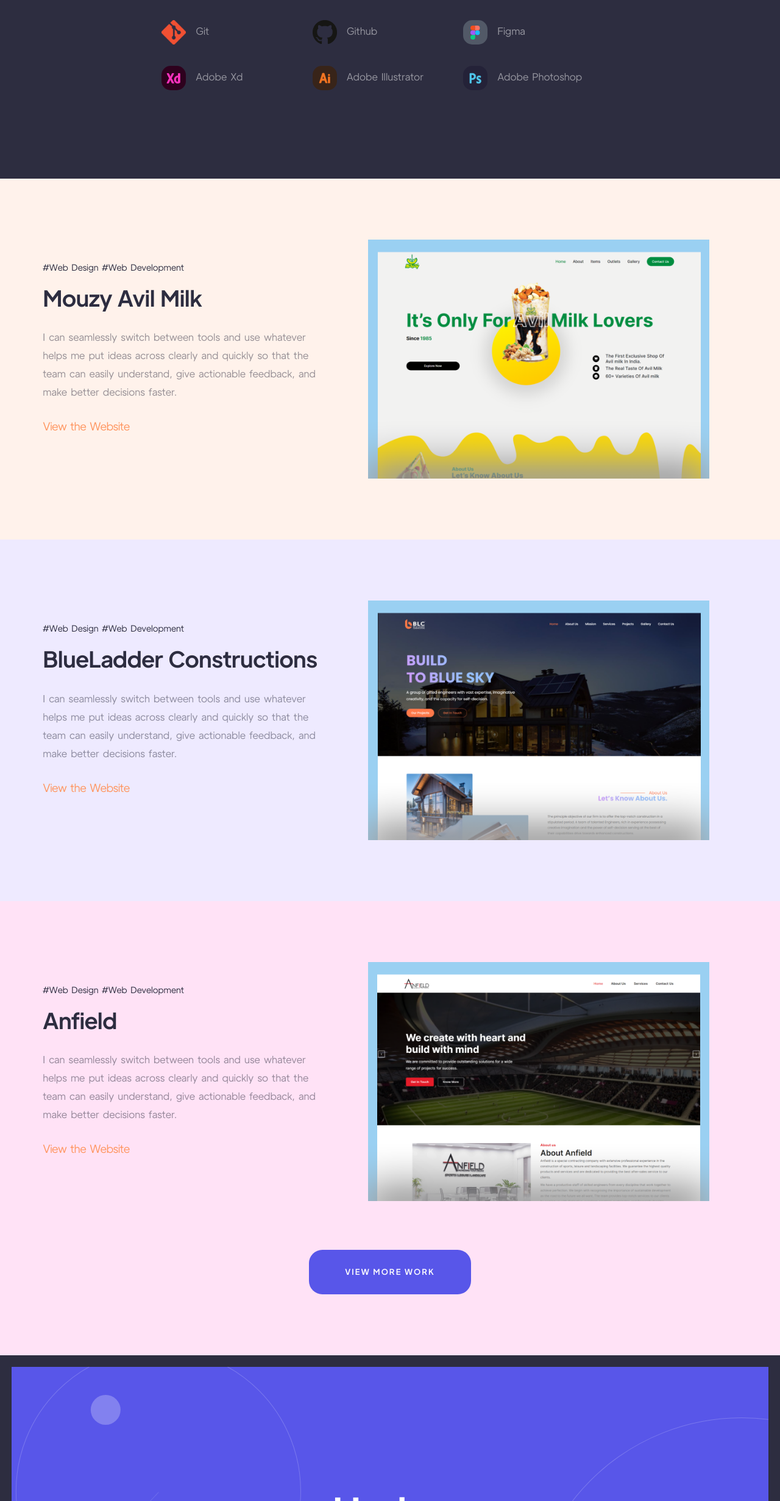
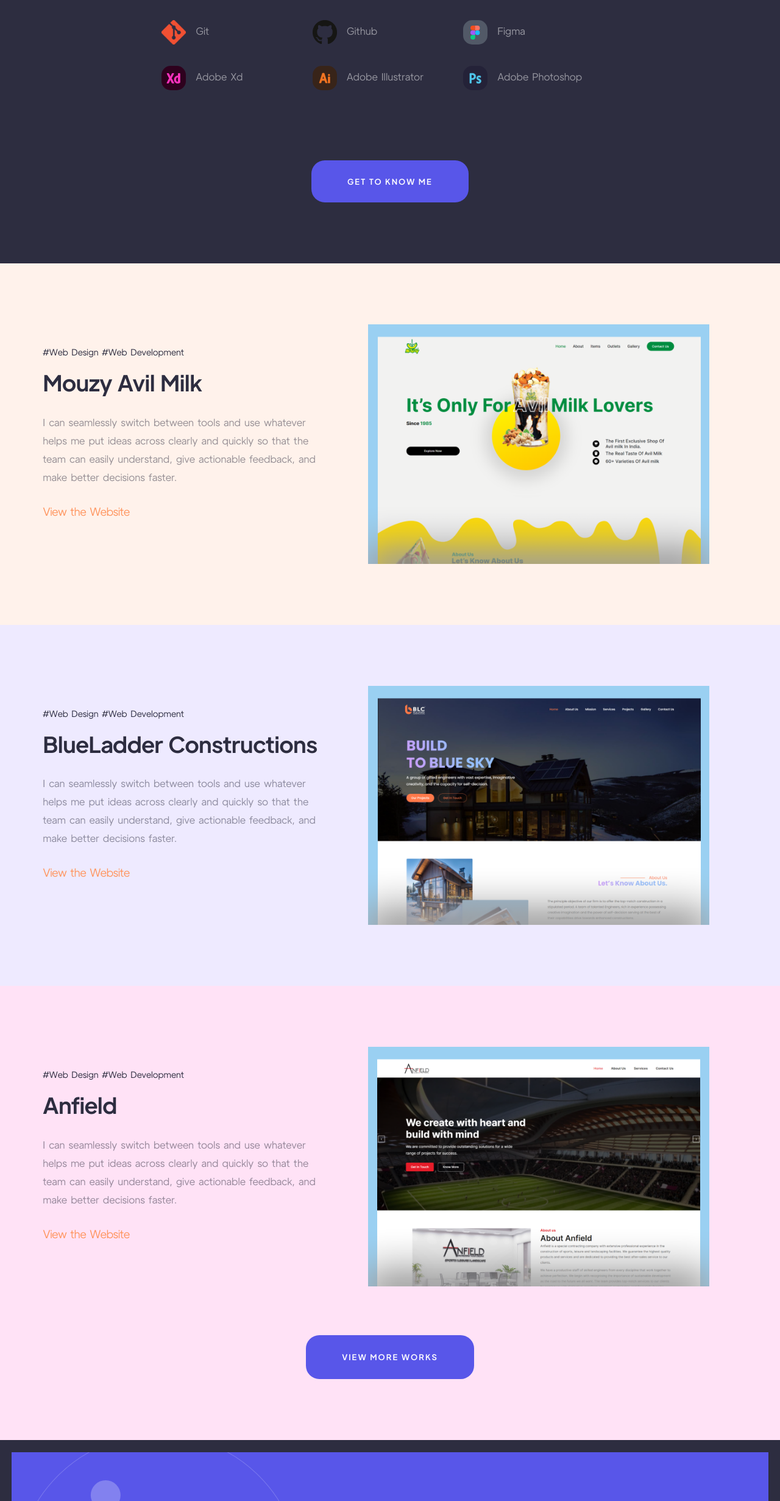
Before and after one commit to Jaseem-v/jaseem, a Next.js app: page / in a window 1280 px wide. Shown: the part 3173-5635 px from the top of the page at 61% size. Built offline with nearby package versions, Linux system fonts and the light colour scheme.

Commit message:
my story button added

```diff
--- a/components/WorkSingle.jsx
+++ b/components/WorkSingle.jsx
@@ -40,7 +40,7 @@ export default function WorkSingle({
                 </div>
                 {isButton &&
                     <div className="head-btn wow fadeInUp more-btn" data-wow-duration="0.9s" style={{ visibility: "hidden" }}>
-                        <Link href="/works" className="get-btn">View more work</Link>
+                        <Link href="/works" className="get-btn">View more works</Link>
                     </div>}
             </div>
         </section>
--- a/pages/index.js
+++ b/pages/index.js
@@ -273,6 +273,10 @@ export default function Home() {
 
 
                 </ul>
+
+                <div className="head-btn wow fadeInUp more-btn" data-wow-duration="0.9s" style={{ visibility: "hidden" }}>
+                  <Link href="/my-story" className="get-btn">Get to Know Me</Link>
+                </div>
               </div>
             </div>
           </div>
```
